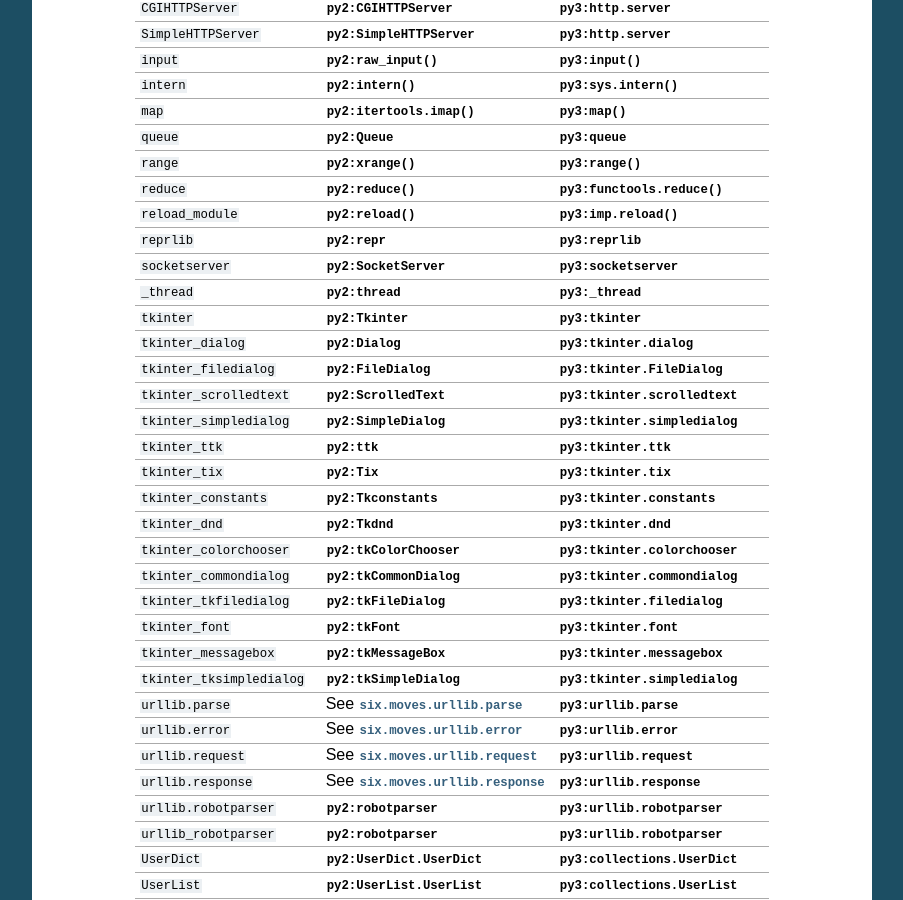
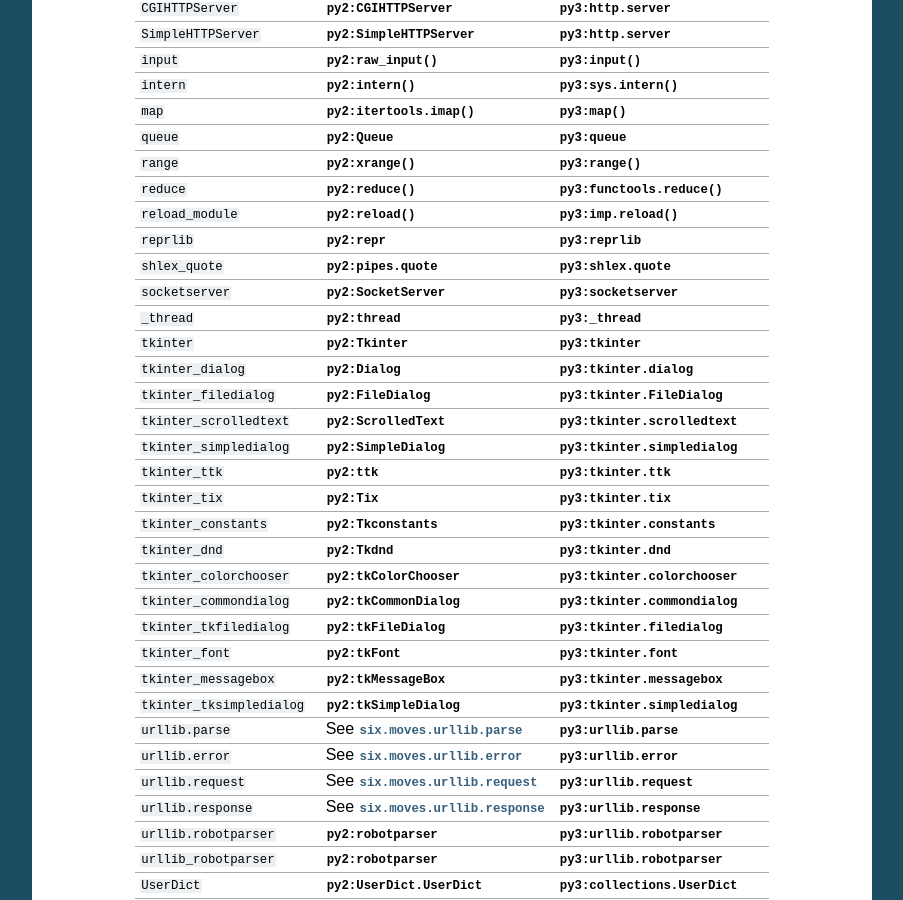
Before and after one commit to benjaminp/six, a Sphinx documentation site: the page built from documentation/index.rst, in a window 1280 px wide and 900 px high, scrolled down 7024 px. Shown: the whole window, without its empty margins (198-1101 px from the left). Built offline with Sphinx 7.4.7, drawn with Linux system fonts in a browser that asks for light colours.

Commit message:
add move for pipes.quote -> shlex.quote (fixes #90)

```diff
--- a/documentation/index.rst
+++ b/documentation/index.rst
@@ -531,6 +531,8 @@ Supported renames:
 +------------------------------+-------------------------------------+-------------------------------------+
 | ``reprlib``                  | :mod:`py2:repr`                     | :mod:`py3:reprlib`                  |
 +------------------------------+-------------------------------------+-------------------------------------+
+| ``shlex_quote``              | :mod:`py2:pipes.quote`              | :mod:`py3:shlex.quote`              |
++------------------------------+-------------------------------------+-------------------------------------+
 | ``socketserver``             | :mod:`py2:SocketServer`             | :mod:`py3:socketserver`             |
 +------------------------------+-------------------------------------+-------------------------------------+
 | ``_thread``                  | :mod:`py2:thread`                   | :mod:`py3:_thread`                  |
--- a/six.py
+++ b/six.py
@@ -232,6 +232,7 @@ _moved_attributes = [
     MovedAttribute("range", "__builtin__", "builtins", "xrange", "range"),
     MovedAttribute("reload_module", "__builtin__", "imp", "reload"),
     MovedAttribute("reduce", "__builtin__", "functools"),
+    MovedAttribute("shlex_quote", "pipes", "shlex", "quote"),
     MovedAttribute("StringIO", "StringIO", "io"),
     MovedAttribute("UserDict", "UserDict", "collections"),
     MovedAttribute("UserList", "UserList", "collections"),
```
Also changed, not shown: 1 other file.
